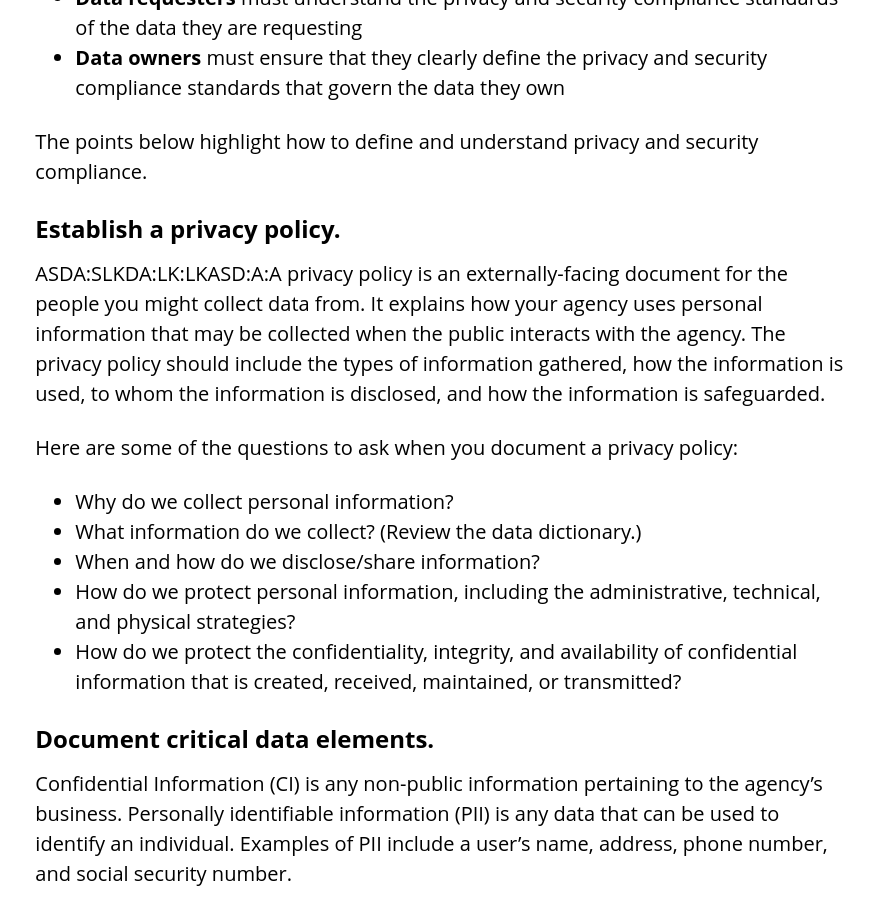
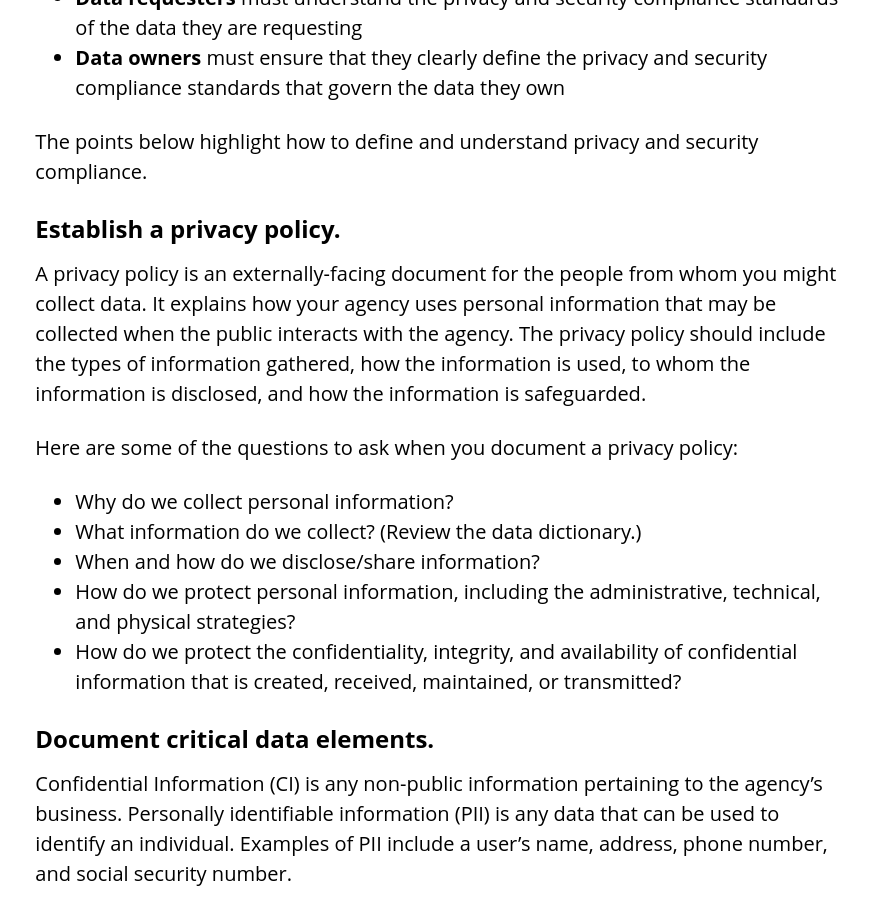
Before and after one commit to CTOpenData/data-sharing-playbook, a Jekyll site: the page built from 2_safeguarding-data.md, in a window 1280 px wide and 900 px high, scrolled down 499 px. Shown: the whole window, without its empty margins (410-1280 px from the left). Built offline with Jekyll 4.4.1, drawn with Linux system fonts in a browser that asks for light colours.

Commit message:
Update 2_safeguarding-data.md

```diff
--- a/2_safeguarding-data.md
+++ b/2_safeguarding-data.md
@@ -17,7 +17,7 @@ The points below highlight how to define and understand privacy and security com
 
 ## Establish a privacy policy.
 
-ASDA:SLKDA:LK:LKASD:A:A privacy policy is an externally-facing document for the people you might collect data from. It explains how your agency uses personal information that may be collected when the public interacts with the agency. The privacy policy should include the types of information gathered, how the information is used, to whom the information is disclosed, and how the information is safeguarded.
+A privacy policy is an externally-facing document for the people from whom you might collect data. It explains how your agency uses personal information that may be collected when the public interacts with the agency. The privacy policy should include the types of information gathered, how the information is used, to whom the information is disclosed, and how the information is safeguarded.
 
 Here are some of the questions to ask when you document a privacy policy:
 * Why do we collect personal information?
```
